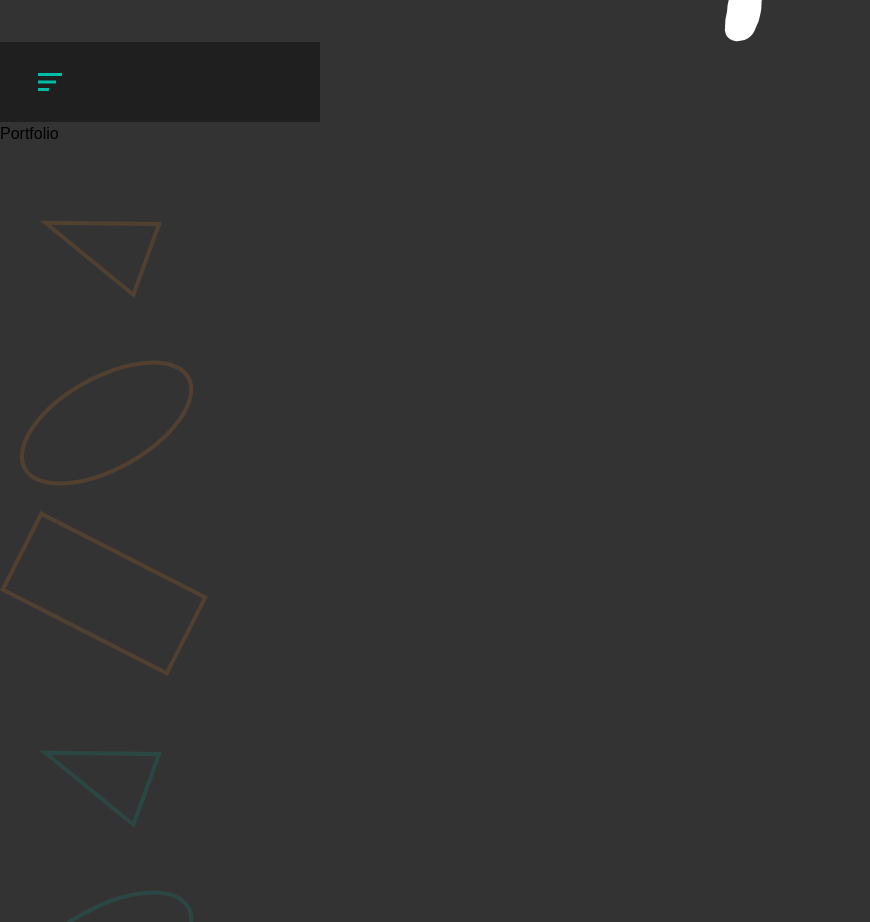
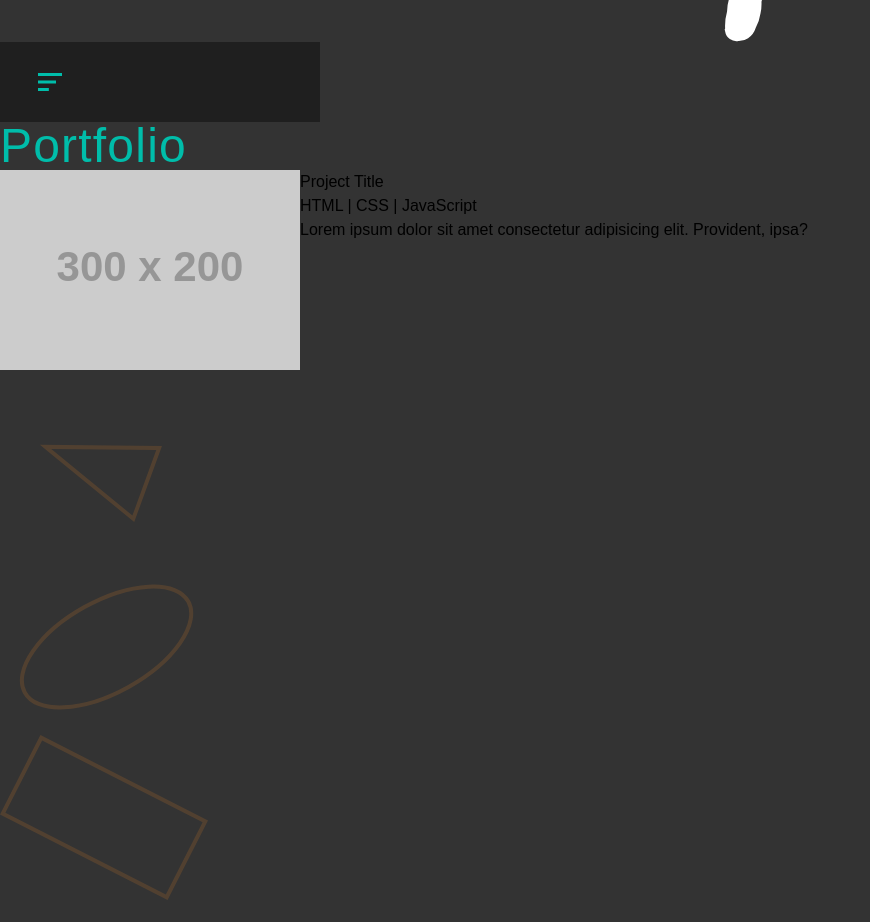
Before and after one commit to Sander-TB/React-Portfolio, a React (Create React App) app: page /portfolio in a window 1280 px wide. Shown: the part 820-1742 px from the top of the page, without its empty margins (0-870 px from the left). Built offline with nearby package versions, Linux system fonts and the light colour scheme.

Commit message:
WIP: Skeleton of portfolio done, real data + layout next

```diff
--- a/src/pages/About.js
+++ b/src/pages/About.js
@@ -13,6 +13,8 @@ import {
 	SiTailwindcss,
 } from "react-icons/si";
 import { BsTerminalFill } from "react-icons/bs";
+
+// TODO: add html tags around elements on the page
 
 export default function About() {
 	return (
--- a/src/pages/Portfolio.js
+++ b/src/pages/Portfolio.js
@@ -1,3 +1,20 @@
+import Heading from "../components/layout/Heading";
+
 export default function Portfolio() {
-	return <h1>Portfolio</h1>;
+	return (
+		<>
+			<Heading content='Portfolio' />
+			<div className='flex'>
+				<img src='https://via.placeholder.com/300x200' alt='' />
+				<div>
+					<h3>Project Title</h3>
+					<p>HTML | CSS | JavaScript</p>
+					<p>
+						Lorem ipsum dolor sit amet consectetur adipisicing elit. Provident,
+						ipsa?
+					</p>
+				</div>
+			</div>
+		</>
+	);
 }
```
